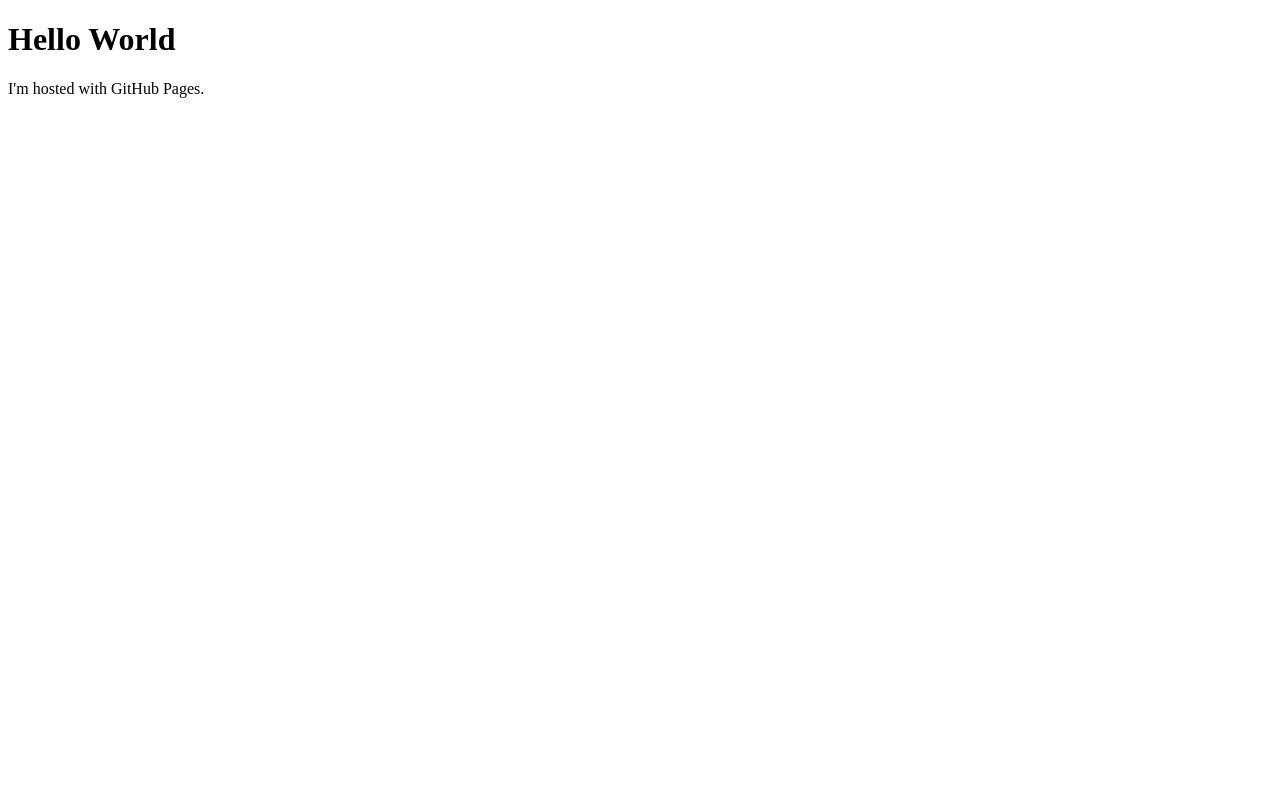
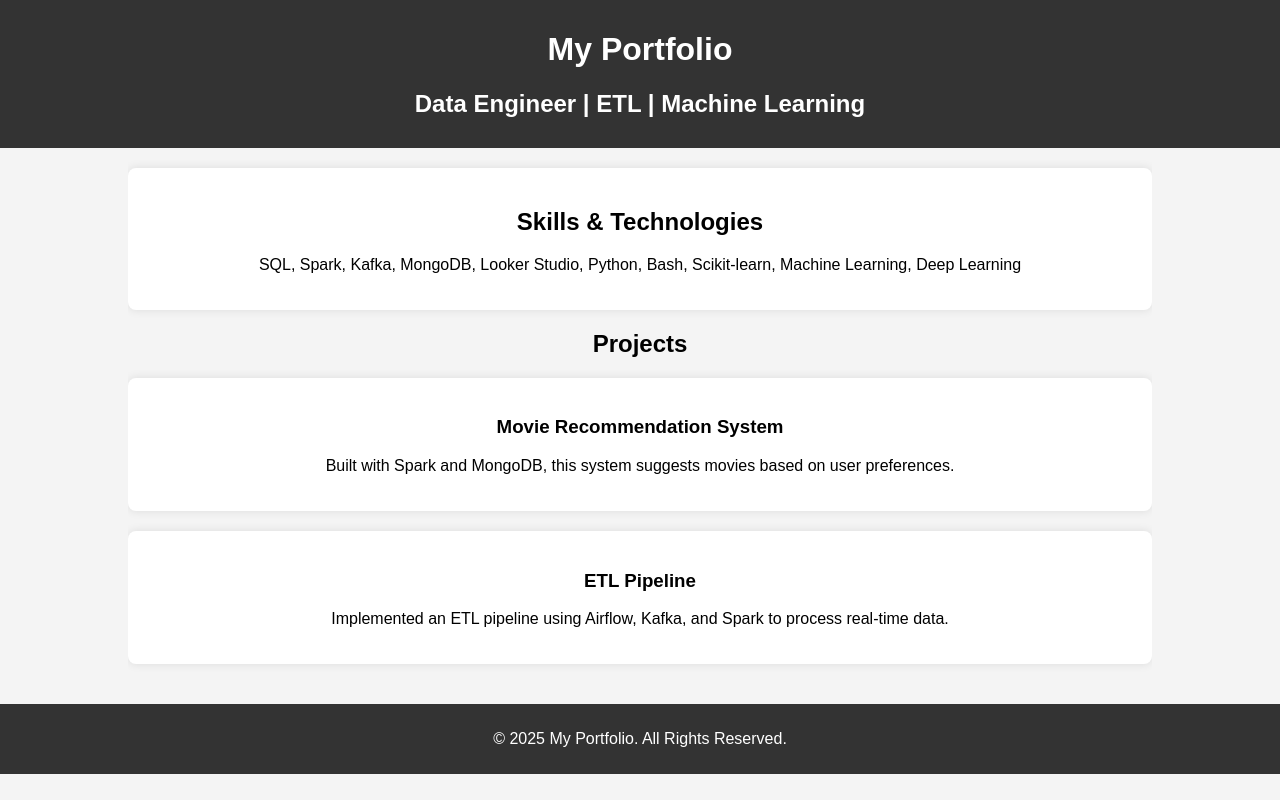
Before and after one commit to nzcstr/nzcstr.github.io, a plain HTML site: page index.html in a window 1280 px wide. Drawn offline with Linux system fonts and the light colour scheme.

Commit message:
Update index.html

```diff
--- a/index.html
+++ b/index.html
@@ -1,7 +1,64 @@
 <!DOCTYPE html>
-<html>
+<html lang="en">
+<head>
+    <meta charset="UTF-8">
+    <meta name="viewport" content="width=device-width, initial-scale=1.0">
+    <title>My Portfolio</title>
+    <style>
+        body {
+            font-family: Arial, sans-serif;
+            margin: 0;
+            padding: 0;
+            background-color: #f4f4f4;
+            text-align: center;
+        }
+        header {
+            background: #333;
+            color: white;
+            padding: 10px 0;
+        }
+        .container {
+            width: 80%;
+            margin: auto;
+            overflow: hidden;
+        }
+        .project, .skills {
+            background: white;
+            padding: 20px;
+            margin: 20px 0;
+            border-radius: 8px;
+            box-shadow: 0 0 10px rgba(0, 0, 0, 0.1);
+        }
+        footer {
+            background: #333;
+            color: white;
+            padding: 10px;
+            margin-top: 20px;
+        }
+    </style>
+</head>
 <body>
-<h1>Hello World</h1>
-<p>I'm hosted with GitHub Pages.</p>
+    <header>
+        <h1>My Portfolio</h1>
+        <h2>Data Engineer | ETL | Machine Learning</h2>
+    </header>
+    <div class="container">
+        <div class="skills">
+            <h2>Skills & Technologies</h2>
+            <p>SQL, Spark, Kafka, MongoDB, Looker Studio, Python, Bash, Scikit-learn, Machine Learning, Deep Learning</p>
+        </div>
+        <h2>Projects</h2>
+        <div class="project">
+            <h3>Movie Recommendation System</h3>
+            <p>Built with Spark and MongoDB, this system suggests movies based on user preferences.</p>
+        </div>
+        <div class="project">
+            <h3>ETL Pipeline</h3>
+            <p>Implemented an ETL pipeline using Airflow, Kafka, and Spark to process real-time data.</p>
+        </div>
+    </div>
+    <footer>
+        <p>&copy; 2025 My Portfolio. All Rights Reserved.</p>
+    </footer>
 </body>
 </html>
```
